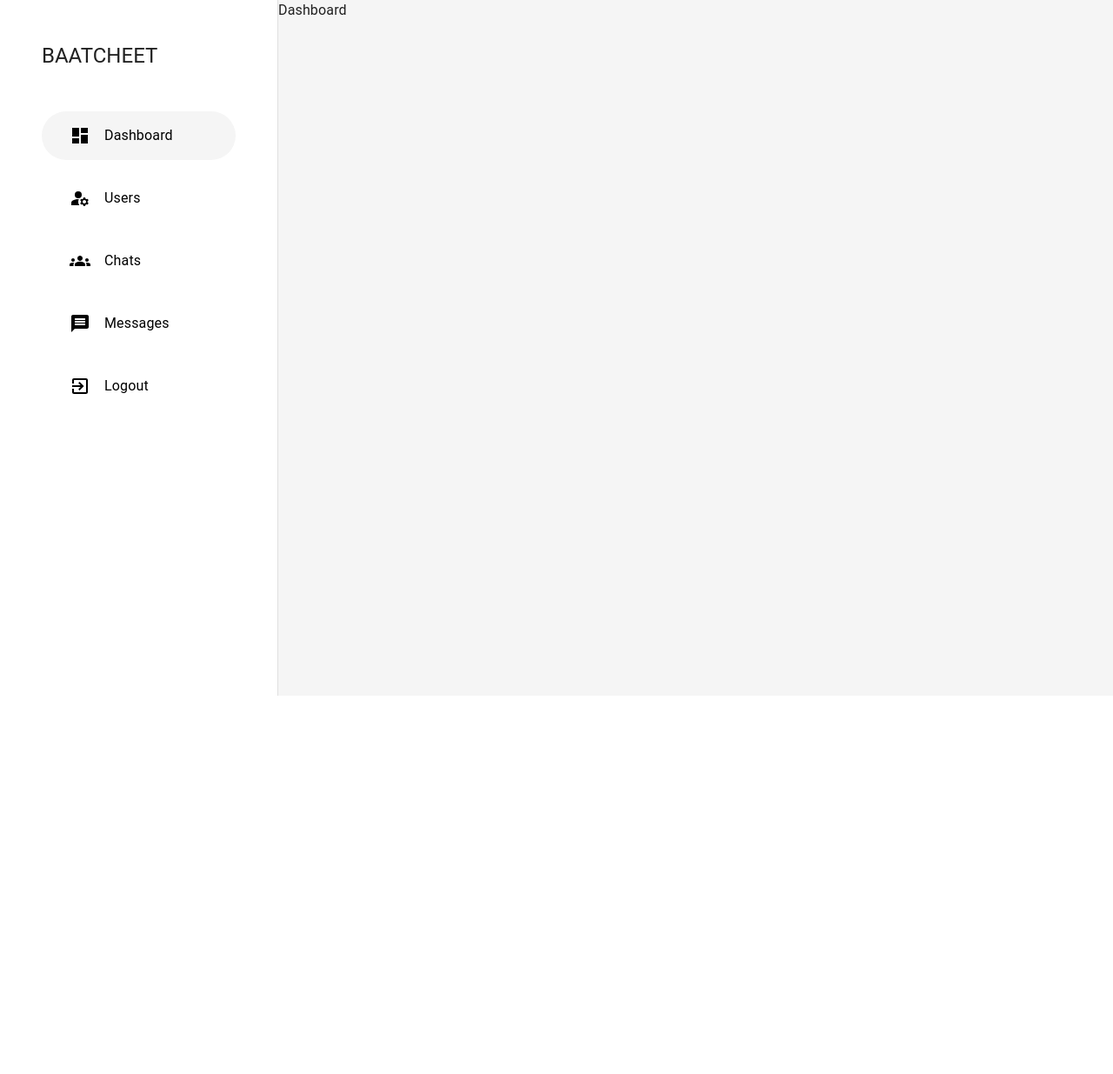
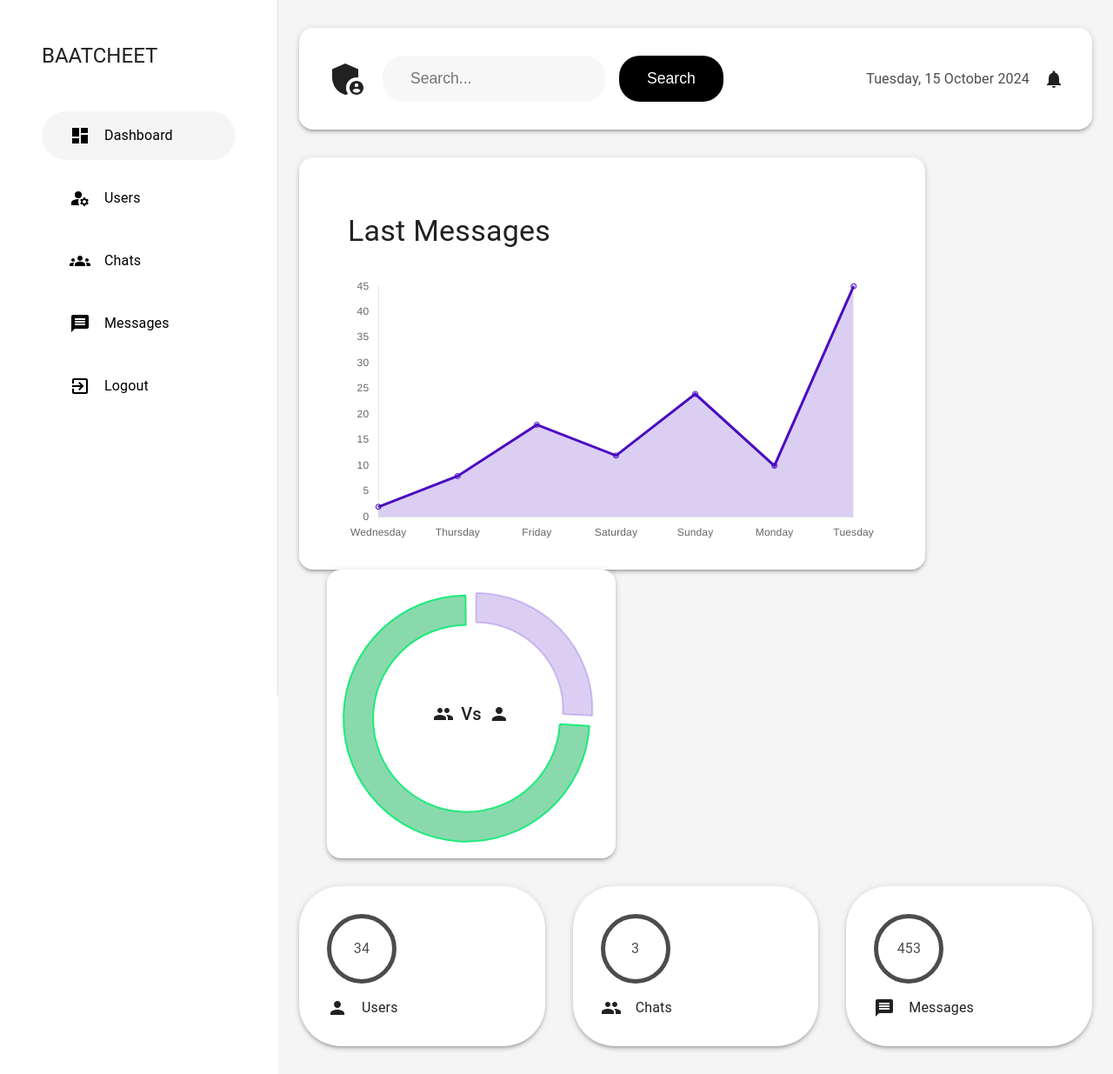
Before and after one commit to a-nuj1/BaatCheet-ChatSpace, a React (Vite) app: page /admin/dashboard in a window 1280 px wide. Shown: the whole page at 87% size. Before the commit the page ends 800 px from the top, so only its background shows below. Built offline with nearby package versions, Linux system fonts and the light colour scheme.

Commit message:
chart completed

```diff
--- a/src/App.jsx
+++ b/src/App.jsx
@@ -10,6 +10,9 @@ const Groups = lazy(() => import("./pages/Groups"));
 const NotFound = lazy(() => import("./pages/NotFound"));
 const AdminLogin = lazy(() => import("./pages/admin/AdminLogin"));
 const Dashboard = lazy(() => import("./pages/admin/Dashboard"));
+const UserManagement = lazy(()=>import("./pages/admin/UserManagement"));
+const ChatManagement = lazy(()=>import("./pages/admin/ChatManagement"));
+const MessageManagement = lazy(()=>import("./pages/admin/MessageManagement"))
 
 let user = true;
 
@@ -35,6 +38,12 @@ function App() {
 
           <Route path = '/admin' element = {<AdminLogin />}/>
           <Route path = '/admin/dashboard' element = {<Dashboard />}/>
+
+          <Route path="/admin/users" element={<UserManagement/>}/>
+
+          <Route path="/admin/chats" element={<ChatManagement/>}/>
+          <Route path="/admin/messages" element={<MessageManagement/>}/>
+
           <Route path="*" element={<NotFound />} />
         </Routes>
       </Suspense>
--- a/src/components/Styles/StyledComponents.jsx
+++ b/src/components/Styles/StyledComponents.jsx
@@ -34,4 +34,29 @@ export const InputBox = styled('input')`
   border-radius: 1.5rem;
   background-color: ${grayColor};
 
+`;
+
+
+export const SearchField = styled('input')`
+  padding: 1rem 2rem;
+  width: 20vmax;
+  border: none;
+  outline: none;
+  border-radius: 1.5rem;
+  background-color: ${grayColor};
+  font-size: 1.1rem;
+`;
+
+export const CurvButton = styled('button')`
+  padding: 1rem 2rem;
+  border: none;
+  outline: none;
+  border-radius: 1.5rem;
+  background-color: black;
+  color: white;
+  font-size: 1.1rem;
+  cursor: pointer;
+  &:hover {
+    background-color: rgba(0, 0, 0, 0.8);
+  }
 `
--- a/src/components/layout/AdminLayout.jsx
+++ b/src/components/layout/AdminLayout.jsx
@@ -37,17 +37,17 @@ const adminTabs = [
   },
   {
     name: "Users",
-    path: "/admin/users-management",
+    path: "/admin/users",
     icon: <ManageAccountsIcon />,
   },
   {
     name: "Chats",
-    path: "/admin/chats-management",
+    path: "/admin/chats",
     icon: <GroupsIcon />,
   },
   {
     name: "Messages",
-    path: "/admin/messages-management",
+    path: "/admin/messages",
     icon: <MessageIcon />,
   },
 ];
--- /dev/null
+++ b/src/components/specific/Charts.jsx
@@ -0,0 +1,93 @@
+import React from 'react'
+import {Line, Doughnut} from 'react-chartjs-2'
+import { ArcElement, CategoryScale, Chart as ChartJS, Filler, Legend, LinearScale, LineElement, plugins, PointElement, Tooltip} from 'chart.js'
+import { orange, purple, purpleLight } from '../../constants/colors';
+import { getLast7Days } from '../../lib/features';
+
+
+ChartJS.register(
+    CategoryScale, LinearScale, PointElement, LineElement,
+    Tooltip, Filler, ArcElement, Legend
+)
+
+const LineOptions = {
+    responsive: true,
+    plugins:{
+        legend: {
+            display: false
+        },
+        title: {
+            display: true,
+            // text: 'Line Chart'
+        }
+    },
+    scales: {
+        x: {
+            grid: {
+                display: false
+            },
+        },
+        y: {
+            beginAtZero: true,
+            grid: {
+                display: false
+            },
+        }
+    },
+
+};
+
+const labels = getLast7Days();
+
+function LineChart({value = []}) {
+    const data = {
+        labels,
+        datasets: [{
+            data: value,
+            label: 'Sales',
+            fill: true,
+            borderColor: purple,
+            backgroundColor: purpleLight,
+        },
+
+    ]
+
+    }
+  return (
+    <Line data={data} options={LineOptions}></Line>
+  )
+}
+
+const DoughnutOptions = {
+    responsive: true,
+    plugins:{
+        legend: {
+            display: false
+        },
+        title: {
+            display: true,
+            // text: 'Doughnut Chart'
+        }
+    },
+    cutout: '100',
+
+};
+
+
+function DoughnutChart({value = [], labels = []}) {
+    const data = {
+        labels: ['Group', 'Individual'],
+        datasets: [{
+            data: value,
+            offset: 30,
+            borderColor: [purpleLight, orange],
+            backgroundColor: [purpleLight, '#89d9ad'],
+            hoverBackgroundColor: [purple, '#09803e'],
+        }]
+    }
+  return (
+    <Doughnut style={{zIndex:10}}  data = {data} options={DoughnutOptions}/>
+  )
+}
+
+export {LineChart, DoughnutChart}
--- a/src/constants/colors.js
+++ b/src/constants/colors.js
@@ -4,3 +4,6 @@ export const orange = '#1eeb7a';
 export const ligtBlue = '#2694ab';
 export const metBlack = '#1a1a1a';
 export const bgColrGrad = "linear-gradient(to bottom, rgb(208 155 215 / 80%), rgb(128 209 125 / 50%)), url('https://images.unsplash.com/photo-1496205856088-91b021308c54?q=80&w=1120&auto=format&fit=crop&ixlib=rb-4.0.3&ixid=M3wxMjA3fDB8MHxwaG90by1wYWdlfHx8fGVufDB8fHx8fA%3D%3D')";
+
+export const purple = 'rgba(75, 12, 192, 1)';
+export const purpleLight = 'rgba(75, 12, 192, 0.2)';
--- a/src/lib/features.js
+++ b/src/lib/features.js
@@ -1,3 +1,5 @@
+import moment from "moment";
+
 const fileFormate = (url) =>{
     const fileExt = url.split('.').pop();
 
@@ -16,4 +18,17 @@ const fileFormate = (url) =>{
 const transformUrl = (url = " ", width = 100)=>url;
 
 
-export { fileFormate , transformUrl};
+const getLast7Days = () => {
+    const currentDate = moment();
+
+    const last7Days = [];
+
+    for(let i = 0; i< 7; i++){
+        const dayDate = currentDate.clone().subtract(i, 'days');
+        const dayName = dayDate.format('dddd');
+        last7Days.unshift(dayName);
+    }
+    return last7Days;
+}
+
+export { fileFormate , transformUrl, getLast7Days};
--- /dev/null
+++ b/src/pages/admin/ChatManagement.jsx
@@ -0,0 +1,12 @@
+import React from 'react'
+import AdminLayout from '../../components/layout/AdminLayout'
+
+function ChatManagement() {
+  return (
+    <AdminLayout>
+    <div>ChatManagement</div>
+    </AdminLayout>
+  )
+}
+
+export default ChatManagement
--- a/src/pages/admin/Dashboard.jsx
+++ b/src/pages/admin/Dashboard.jsx
@@ -1,12 +1,168 @@
-import React from 'react'
-import AdminLayout from '../../components/layout/AdminLayout'
+import React from "react";
+import AdminLayout from "../../components/layout/AdminLayout";
+import { Box, Container, Paper, Stack, Typography } from "@mui/material";
+import {
+  AdminPanelSettings as AdminPanelSettingsIcon,
+  Group as GroupIcon,
+  Message as MessageIcon,
+  Notifications as NotificationsIcon,
+  Person as PersonIcon,
+} from "@mui/icons-material";
+import moment from "moment";
+import {
+  CurvButton,
+  SearchField,
+} from "../../components/Styles/StyledComponents";
+import { DoughnutChart, LineChart } from "../../components/specific/Charts";
 
 function Dashboard() {
+  const Appbar = (
+    <Paper
+      elevation={3}
+      sx={{
+        padding: "2rem",
+        margin: "2rem 0",
+        borderRadius: "1rem",
+      }}
+    >
+      <Stack direction={"row"} alignItems={"center"} spacing={"1rem"}>
+        <AdminPanelSettingsIcon sx={{ fontSize: "3rem" }} />
+        <SearchField placeholder="Search..." />
+        <CurvButton>Search</CurvButton>
+
+        <Box flexGrow={1} />
+
+        <Typography
+          display={{
+            xs: "none",
+            lg: "block",
+          }}
+          color={"rgba(0,0,0,0.7)"}
+          textAlign={"center"}
+        >
+          {moment().format("dddd, D MMMM YYYY")}
+        </Typography>
+
+        <NotificationsIcon />
+      </Stack>
+    </Paper>
+  );
+
+  const Widgets = (
+    <Stack
+      direction={{
+        xs: "column",
+        sm: "row",
+      }}
+      spacing={"2rem"}
+      justifyContent={"space-between"}
+      alignItems={"center"}
+      margin={"2rem 0"}
+    >
+      <Widget title={"Users"} value={34} Icon={<PersonIcon />} />
+      <Widget title={"Chats"} value={3} Icon={<GroupIcon />} />
+      <Widget title={"Messages"} value={453} Icon={<MessageIcon />} />
+    </Stack>
+  );
+
   return (
     <AdminLayout>
-        <div>Dashboard</div>
+      <Container component={"main"}>
+        {Appbar}
+
+        <Stack direction={"row"} spacing={"2rem"} flexWrap={"wrap"}>
+          <Paper
+            elevation={3}
+            sx={{
+              padding: "2rem 3.5rem",
+              borderRadius: "1rem",
+              width: "100%",
+              maxWidth: "45rem",
+
+              // height: "25rem",
+            }}
+          >
+            <Typography variant="h4" margin={"2rem 0"}>
+              Last Messages
+            </Typography>
+
+            <LineChart value={[2, 8, 18, 12, 24,10,45]} />
+
+          </Paper>
+          <Paper
+            elevation={3}
+            sx={{
+              padding: "1rem",
+              borderRadius: "1rem",
+              display: "flex",
+              justifyContent: "center",
+              alignItems: "center",
+              // width: { xs: "100%", sm: "50%" },
+
+              position: "relative",
+              maxWidth: "25rem",
+              // height: "25rem",
+            }}
+          >
+            <DoughnutChart labels={['SingleChats, GroupChats']} value={[23, 66]}/>
+
+            <Stack
+              position={"absolute"}
+              direction={"row"}
+              justifyContent={"center"}
+              alignItems={"center"}
+              spacing={"0.5rem"}
+              width={"100%"}
+              height={"100%"}
+            >
+              <GroupIcon />
+              <Typography variant={"h6"}>Vs</Typography>
+              <PersonIcon />
+            </Stack>
+          </Paper>
+        </Stack>
+        {Widgets}
+      </Container>
     </AdminLayout>
-  )
+  );
 }
 
-export default Dashboard
+const Widget = ({ title, value, Icon }) => {
+  return (
+    <Paper
+      elevation={3}
+      sx={{
+        padding: "2rem",
+        borderRadius: "3rem",
+        width: '20rem',
+        margin: "2rem 0",
+      }}
+    >
+      <Stack alignContent={"center"} spacing={"1rem"}>
+        <Typography
+          sx={{
+            color: "rgba(0,0,0,0.7)",
+            borderRadius: "50%",
+            border: "5px solid rgba(0,0,0,0.7)",
+            width: "5rem",
+            height: "5rem",
+            display: "flex",
+            justifyContent: "center",
+            alignItems: "center",
+
+          }}
+        > {value}</Typography>
+        <Stack
+          direction={"row"}
+          spacing={"1rem"}
+          alignItems={"center"}
+        >
+          {Icon}
+          <Typography>{title}</Typography>
+        </Stack>
+      </Stack>
+    </Paper>
+  );
+};
+
+export default Dashboard;
--- /dev/null
+++ b/src/pages/admin/MessageManagement.jsx
@@ -0,0 +1,12 @@
+import React from 'react'
+import AdminLayout from '../../components/layout/AdminLayout'
+
+function MessageManagement() {
+  return (
+    <AdminLayout>
+    <div>MessageManagement</div>
+    </AdminLayout>
+  )
+}
+
+export default MessageManagement
--- /dev/null
+++ b/src/pages/admin/UserManagement.jsx
@@ -0,0 +1,12 @@
+import React from 'react'
+import AdminLayout from "../../components/layout/AdminLayout"
+
+function UserManagement() {
+  return (
+    <AdminLayout>
+        <div>UserManagement</div>
+    </AdminLayout>
+  )
+}
+
+export default UserManagement
```
